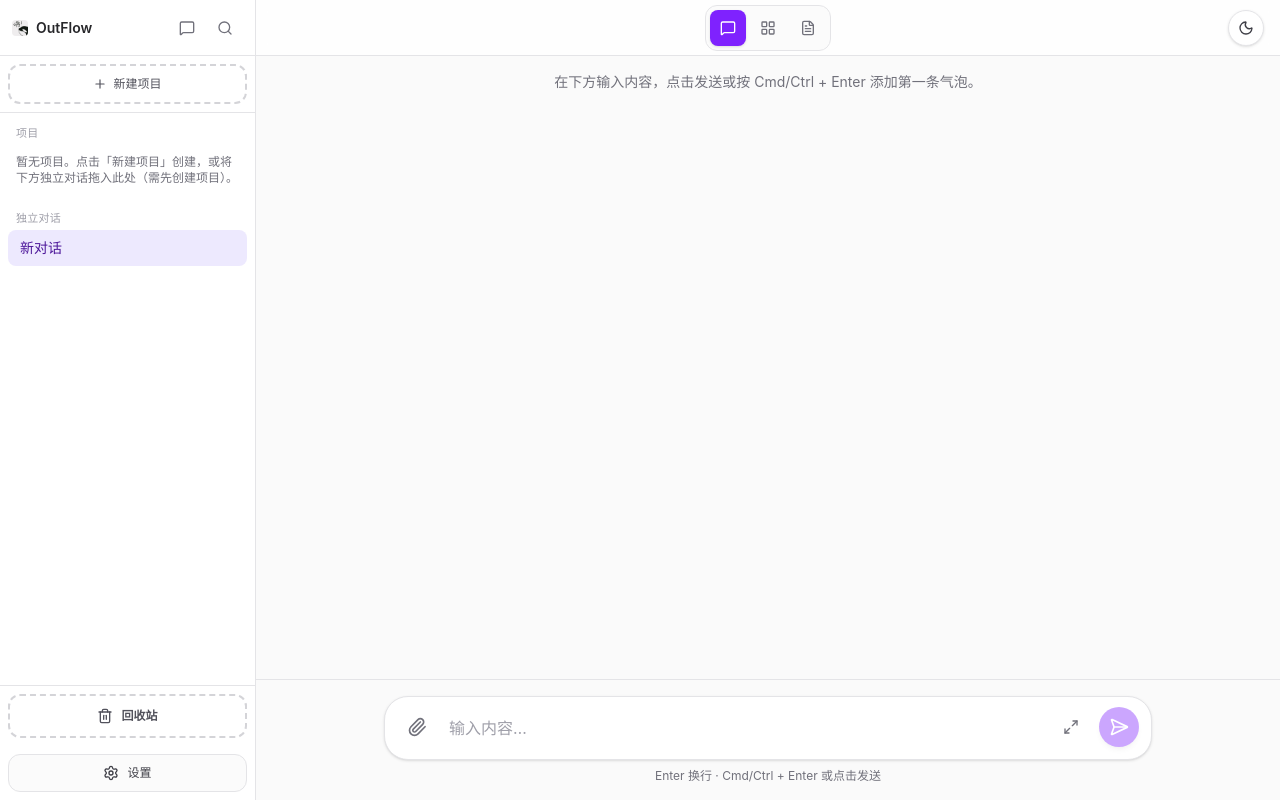
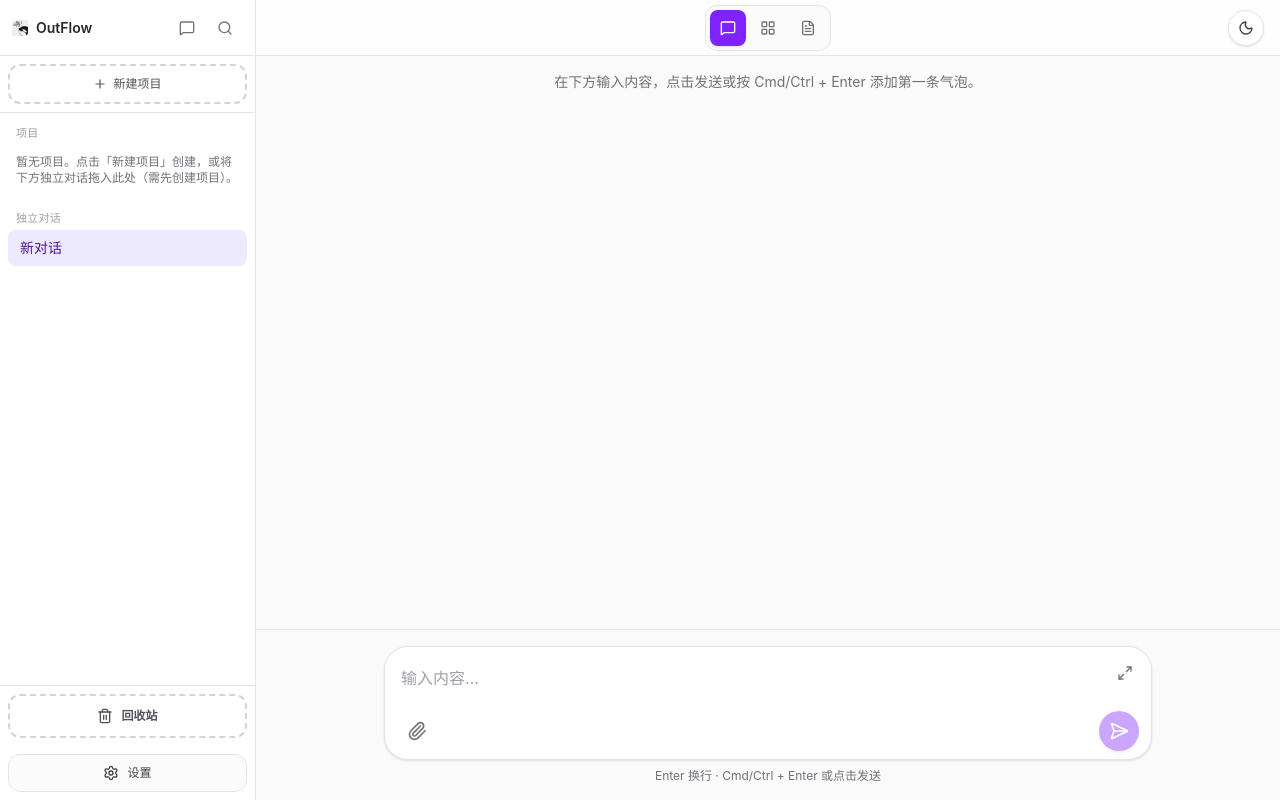
Before and after one commit to Tinangelle/OutFlow, a React (Vite) app: page / in a window 1280 px wide. Built offline with nearby package versions, Linux system fonts and the light colour scheme.

Commit message:
改了一下底部空白太多的问题（依旧有空白）
完善了输入框布局

```diff
--- a/src/components/BlockEditForm.tsx
+++ b/src/components/BlockEditForm.tsx
@@ -1,5 +1,6 @@
 import { useLayoutEffect, useRef, useState } from 'react'
 import TextareaAutosize from 'react-textarea-autosize'
+import { getIsIOSLike } from '../lib/ios'
 import {
   plainTextFieldNames,
   plainTextFieldProps,
@@ -21,6 +22,7 @@ export function BlockEditForm({
   onFocus?: () => void
 }) {
   const [draft, setDraft] = useState(() => block.content)
+  const [isIOSLike] = useState(getIsIOSLike)
   const inputRef = useRef<HTMLTextAreaElement>(null)
   const fieldName =
     variant === 'document'
@@ -47,8 +49,11 @@ export function BlockEditForm({
     el.setSelectionRange(len, len)
   }, [variant])
 
-  const docTextareaClass =
-    'max-h-none w-full resize-none overflow-hidden border-0 bg-transparent p-0 text-base leading-relaxed text-zinc-800 shadow-none outline-none ring-0 selection:bg-violet-200/80 focus:outline-none focus:ring-0 dark:text-zinc-100 dark:selection:bg-violet-900/50'
+  // Match DocumentBlockItem: prose-sm (desktop) / default prose 16px on iOS to avoid Safari input zoom.
+  const docTextareaClass = [
+    'max-h-none w-full resize-none overflow-hidden border-0 bg-transparent p-0 text-zinc-800 shadow-none outline-none ring-0 selection:bg-violet-200/80 focus:outline-none focus:ring-0 dark:text-zinc-100 dark:selection:bg-violet-900/50',
+    isIOSLike ? 'text-base leading-7' : 'text-sm leading-6',
+  ].join(' ')
 
   if (variant === 'document') {
     return (
--- a/src/components/ChatView.tsx
+++ b/src/components/ChatView.tsx
@@ -135,12 +135,9 @@ export function ChatView({
     [documentText],
   )
 
+  // 只预留输入条上方一缝间隙（~5rem），勿用 vh/过大 pb，避免滚到底整段可滚动“灰带”
   const scrollAreaBottomPaddingClass =
-    mainView === 'document' && typewriterMode
-      ? 'pb-[50vh]'
-      : mainView === 'chat' || mainView === 'document'
-        ? 'pb-40'
-        : 'pb-4'
+    mainView === 'chat' || mainView === 'document' ? 'pb-20' : 'pb-4'
 
   const resizeComposer = useCallback(
     (el: HTMLTextAreaElement | null, ratio: number, maxCap: number) => {
@@ -488,7 +485,7 @@ export function ChatView({
         className={`flex-1 min-h-0 overflow-y-auto px-4 pt-4 ${scrollAreaBottomPaddingClass}`}
         style={
           mainView === 'document' && typewriterMode
-            ? { scrollPaddingTop: '40vh', scrollPaddingBottom: '40vh' }
+            ? { scrollPaddingTop: '6rem', scrollPaddingBottom: '6rem' }
             : undefined
         }
       >
@@ -569,7 +566,7 @@ export function ChatView({
             在下方输入内容，点击发送或按 Cmd/Ctrl + Enter 添加第一条气泡。
           </p>
         ) : (
-          <div className="mx-auto flex min-h-0 w-full max-w-3xl flex-col justify-start gap-3">
+          <div className="mx-auto flex w-full min-w-0 max-w-3xl flex-col gap-3">
             {sortedBlocks.map((b) => (
               <BlockBubble
                 key={b.id}
@@ -579,7 +576,7 @@ export function ChatView({
                 onSave={handleSaveBlock}
               />
             ))}
-            <div ref={endRef} className="h-0 shrink-0" aria-hidden />
+            <div ref={endRef} className="h-px w-full shrink-0" aria-hidden />
           </div>
         )}
       </div>
@@ -589,7 +586,7 @@ export function ChatView({
         (mainView === 'chat' || mainView === 'document') && (
         <div className="shrink-0 border-t border-zinc-200 bg-zinc-50 p-4 dark:border-zinc-800 dark:bg-zinc-950">
           <div className="mx-auto max-w-3xl">
-            <div className="flex items-end gap-2 rounded-3xl border border-zinc-200 bg-white px-3 py-2 shadow-sm dark:border-zinc-700 dark:bg-zinc-900">
+            <div className="relative rounded-3xl border border-zinc-200 bg-white px-3 pb-2 pt-2 shadow-sm dark:border-zinc-700 dark:bg-zinc-900">
               <input
                 ref={fileInputRef}
                 type="file"
@@ -602,16 +599,16 @@ export function ChatView({
               <button
                 type="button"
                 disabled={!activeChat || !!selectedProject || attachmentLoading}
-                onClick={openAttachmentPicker}
-                className="mb-1 flex h-10 w-10 shrink-0 select-none items-center justify-center rounded-full text-zinc-500 transition hover:bg-zinc-100 hover:text-zinc-800 disabled:pointer-events-none disabled:opacity-40 dark:text-zinc-400 dark:hover:bg-zinc-800 dark:hover:text-zinc-100"
-                title="附加 .txt / .pdf"
-                aria-label="附加文件"
+                onClick={() => setComposerExpanded(true)}
+                className="absolute right-2 top-2 z-10 flex h-9 w-9 shrink-0 select-none items-center justify-center rounded-full text-zinc-500 transition hover:bg-zinc-100 hover:text-zinc-800 disabled:pointer-events-none disabled:opacity-40 dark:text-zinc-400 dark:hover:bg-zinc-800 dark:hover:text-zinc-100"
+                title="扩展输入框"
+                aria-label="扩展输入框"
               >
-                <Paperclip className="h-5 w-5" />
+                <Maximize2 className="h-4 w-4" />
               </button>
               {attachmentLoading ? (
                 <div
-                  className="min-h-[44px] min-w-0 flex-1 py-2.5 pl-1 text-base leading-relaxed text-zinc-500 dark:text-zinc-400"
+                  className="min-h-[44px] w-full pr-10 py-2.5 pl-1 text-base leading-relaxed text-zinc-500 dark:text-zinc-400"
                   aria-live="polite"
                 >
                   Loading...
@@ -627,19 +624,20 @@ export function ChatView({
                   rows={1}
                   placeholder="输入内容…"
                   disabled={!activeChat || !!selectedProject}
-                  className="min-h-[44px] max-h-[320px] min-w-0 flex-1 resize-none overflow-hidden bg-transparent py-2.5 pl-1 text-base leading-relaxed text-zinc-900 outline-none placeholder:text-zinc-400 disabled:opacity-50 dark:text-zinc-100 dark:placeholder:text-zinc-500"
+                  className="min-h-[44px] max-h-[320px] w-full resize-none overflow-hidden bg-transparent py-2.5 pl-1 pr-10 text-base leading-relaxed text-zinc-900 outline-none placeholder:text-zinc-400 disabled:opacity-50 dark:text-zinc-100 dark:placeholder:text-zinc-500"
                   aria-label="正文输入"
                 />
               )}
+              <div className="mt-1 flex min-h-10 items-center justify-between gap-2">
                 <button
                   type="button"
                   disabled={!activeChat || !!selectedProject || attachmentLoading}
-                onClick={() => setComposerExpanded(true)}
-                className="mb-1 flex h-10 w-10 shrink-0 select-none items-center justify-center rounded-full text-zinc-500 transition hover:bg-zinc-100 hover:text-zinc-800 disabled:pointer-events-none disabled:opacity-40 dark:text-zinc-400 dark:hover:bg-zinc-800 dark:hover:text-zinc-100"
-                title="扩展输入框"
-                aria-label="扩展输入框"
+                  onClick={openAttachmentPicker}
+                  className="flex h-10 w-10 shrink-0 select-none items-center justify-center rounded-full text-zinc-500 transition hover:bg-zinc-100 hover:text-zinc-800 disabled:pointer-events-none disabled:opacity-40 dark:text-zinc-400 dark:hover:bg-zinc-800 dark:hover:text-zinc-100"
+                  title="附加 .txt / .pdf"
+                  aria-label="附加文件"
                 >
-                <Maximize2 className="h-4 w-4" />
+                  <Paperclip className="h-5 w-5" />
                 </button>
                 <button
                   type="button"
@@ -647,12 +645,13 @@ export function ChatView({
                     !activeChat || !!selectedProject || attachmentLoading || !draft.trim()
                   }
                   onClick={() => send()}
-                className="mb-1 flex h-10 w-10 shrink-0 select-none items-center justify-center rounded-full bg-violet-600 text-white shadow-md transition hover:bg-violet-700 disabled:pointer-events-none disabled:opacity-40 dark:bg-violet-500 dark:hover:bg-violet-400"
+                  className="flex h-10 w-10 shrink-0 select-none items-center justify-center rounded-full bg-violet-600 text-white shadow-md transition hover:bg-violet-700 disabled:pointer-events-none disabled:opacity-40 dark:bg-violet-500 dark:hover:bg-violet-400"
                   title="发送（Cmd/Ctrl + Enter）"
                   aria-label="发送"
                 >
                   <SendHorizontal className="h-5 w-5" />
                 </button>
+              </div>
             </div>
             <p className="mt-2 text-center text-xs text-zinc-500 dark:text-zinc-400">
               {selectedProject
--- a/src/components/DocumentBlockItem.tsx
+++ b/src/components/DocumentBlockItem.tsx
@@ -1,4 +1,6 @@
+import { useState } from 'react'
 import { Copy } from 'lucide-react'
+import { getIsIOSLike } from '../lib/ios'
 import { calculateWordCount } from '../lib/utils'
 import { BlockEditForm } from './BlockEditForm'
 import { MarkdownContent } from './MarkdownContent'
@@ -23,6 +25,14 @@ export function DocumentBlockItem({
   focused: boolean
   onFocusBlock: (id: string | null) => void
 }) {
+  const [isIOSLike] = useState(getIsIOSLike)
+  const readProseClass = [
+    'prose max-w-none dark:prose-invert prose-headings:font-semibold prose-p:my-3 prose-ul:my-3 prose-ol:my-3 prose-li:my-0.5',
+    isIOSLike ? '' : 'prose-sm',
+  ]
+    .filter(Boolean)
+    .join(' ')
+
   return (
     <div className="group relative select-none" data-document-block-id={block.id}>
       {editing ? (
@@ -71,11 +81,17 @@ export function DocumentBlockItem({
           className="touch-callout-default cursor-pointer select-text rounded-lg pr-8 text-left outline-none transition hover:bg-zinc-100/80 focus-visible:ring-2 focus-visible:ring-violet-500 dark:hover:bg-zinc-900/50"
         >
           {block.content.trim() ? (
-            <MarkdownContent className="prose prose-sm max-w-none dark:prose-invert prose-headings:font-semibold prose-p:my-3 prose-ul:my-3 prose-ol:my-3 prose-li:my-0.5">
+            <MarkdownContent className={readProseClass}>
               {block.content}
             </MarkdownContent>
           ) : (
-            <p className="py-2 text-sm text-zinc-400 italic dark:text-zinc-500">
+            <p
+              className={
+                isIOSLike
+                  ? 'py-2 text-base text-zinc-400 italic dark:text-zinc-500'
+                  : 'py-2 text-sm text-zinc-400 italic dark:text-zinc-500'
+              }
+            >
               空白块，点击编辑
             </p>
           )}
--- /dev/null
+++ b/src/lib/ios.ts
@@ -0,0 +1,13 @@
+/**
+ * iPhone / iPad / iPod; includes iPadOS 13+ that may report a desktop User-Agent.
+ * Used to align read/edit typography: Safari will zoom focused inputs with font-size under 16px.
+ */
+export function getIsIOSLike(): boolean {
+  if (typeof navigator === 'undefined') return false
+  const ua = navigator.userAgent
+  if (/iP(hone|ad|od)/.test(ua)) return true
+  if (navigator.maxTouchPoints > 1 && /MacIntel|Macintosh/.test(ua)) {
+    return true
+  }
+  return false
+}
```
Lines whose indentation alone changed are shown as unchanged.
